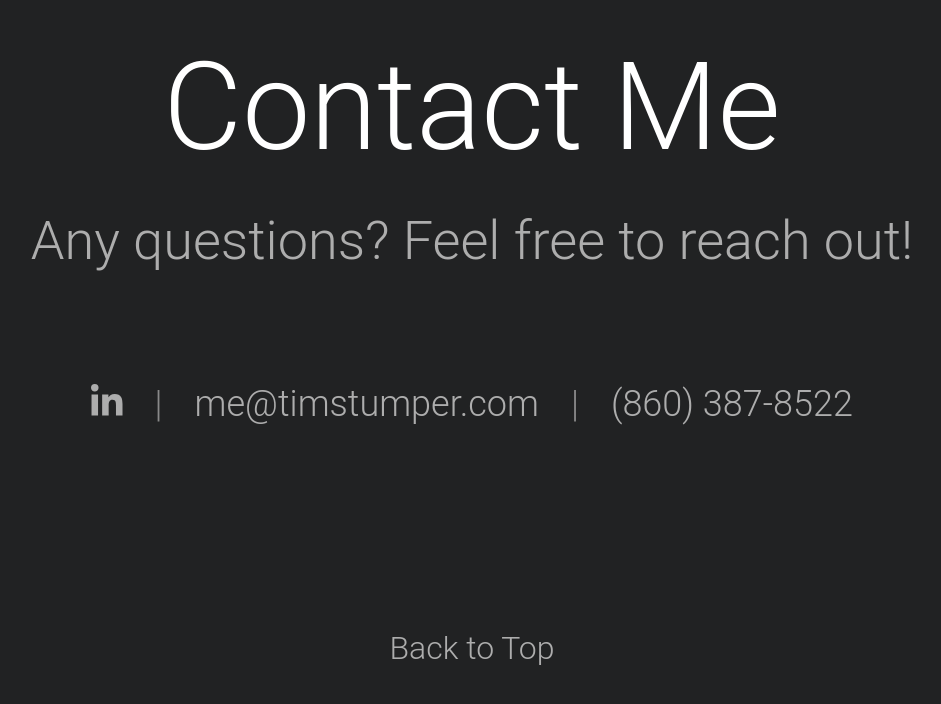
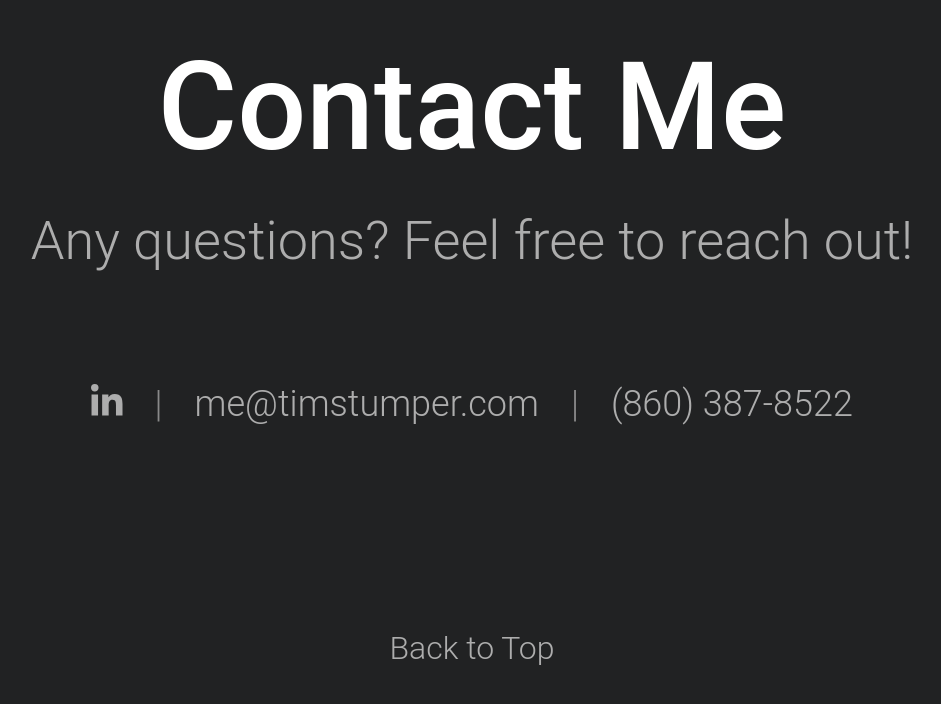
Before and after one commit to tjstumpy/web-portfolio, a React (Vite) app: page / in a window 1280 px wide. Shown: the part 1693-2397 px from the top of the page, without its empty margins (168-1109 px from the left). Built offline with nearby package versions, Linux system fonts and the light colour scheme.

Commit message:
update contact font weight

```diff
--- a/src/components/Sections/Homepage/Contact.tsx
+++ b/src/components/Sections/Homepage/Contact.tsx
@@ -6,7 +6,7 @@ const Contact = () => {
     <div className="flex flex-col items-center justify-center h-screen w-full">
       <div className="text-center" data-aos="fade-up">
         <a href="#contact" className="cursor-default">
-          <p className="text-large text-text-primary font-light m-0 md:text-xlarge">Contact Me</p>
+          <p className="text-large text-text-primary font-medium m-0 md:text-xlarge">Contact Me</p>
         </a>
         <p className="text-small cursor-default font-light md:text-large">Any questions? Feel free to reach out!</p>
       </div>
```
